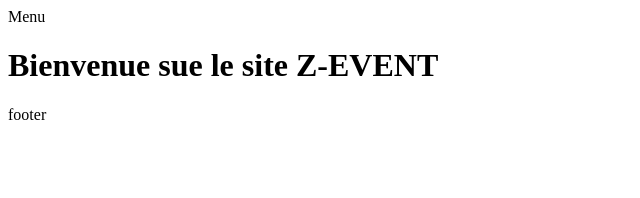
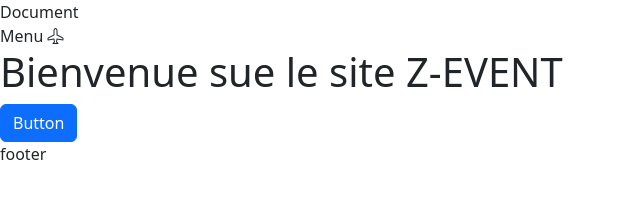
Before and after one commit to D4ML/Site-Z-EVENT, a website with bundled scripts: page index.html in a window 1280 px wide. Shown: the whole page, without its empty margins (0-640 px from the left). Built offline with nearby package versions, Linux system fonts and the light colour scheme; files whose address does not match are found by name.

Commit message:
install Bootstrap

```diff
--- a/index.html
+++ b/index.html
@@ -3,11 +3,13 @@
 <head>
     <meta charset="UTF-8">
     <meta name="viewport" content="width=device-width, initial-scale=1.0">
+    <link rel="stylesheet" href="node_modules/bootstrap/dist/css/bootstrap.min.css">
+    <link rel="stylesheet" href="node_modules/bootstrap-icons/font/bootstrap-icons.css"
     <title>Document</title>
 </head>
 <body>
 
-    <header>Menu</header>
+    <header>Menu <i class="bi bi-airplane"></i></header>
 
     <main id="main-page">
         <!--Contenue de la page inecter-->
@@ -15,5 +17,6 @@
 
     <footer>footer</footer>
     <script type="module" src="Router/router.js"></script>
+    <script src="node_modules/bootstrap/dist/js/bootstrap.bundle.min.js"></script>
 </body>
 </html>
--- /dev/null
+++ b/package.json
@@ -0,0 +1,6 @@
+{
+  "dependencies": {
+    "bootstrap": "^5.3.3",
+    "bootstrap-icons": "^1.11.3"
+  }
+}
--- a/pages/home.html
+++ b/pages/home.html
@@ -1 +1,3 @@
 <h1>Bienvenue sue le site Z-EVENT</h1>
+
+<button class="btn btn-primary">Button</button>
```
Also changed, not shown: 2 other files.
